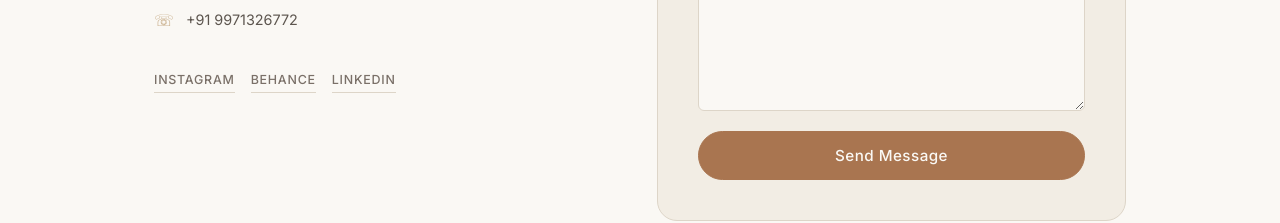
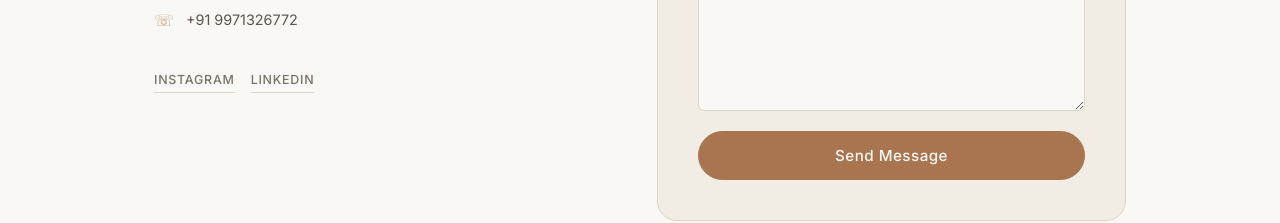
Before and after one commit to aroramohit213/TMS, a React (Vite) app: page / in a window 1280 px wide. Shown: the part 5127-5350 px from the top of the page. Built offline with nearby package versions, Linux system fonts and the light colour scheme.

Commit message:
Update Contact.jsx

```diff
--- a/src/components/Contact.jsx
+++ b/src/components/Contact.jsx
@@ -15,8 +15,8 @@ export default function Contact() {
   }
 
   const socials = [
-    { name: 'Instagram', url: 'https://instagram.com/yourprofile' },
-    { name: 'Behance', url: 'https://behance.net/yourprofile' },
+    { name: 'Instagram', url: 'https://instagram.com/themagicsmudge' },
+    // { name: 'Behance', url: 'https://behance.net/yourprofile' },
     { name: 'LinkedIn', url: 'https://linkedin.com/in/yourprofile' }
   ]
 
```
